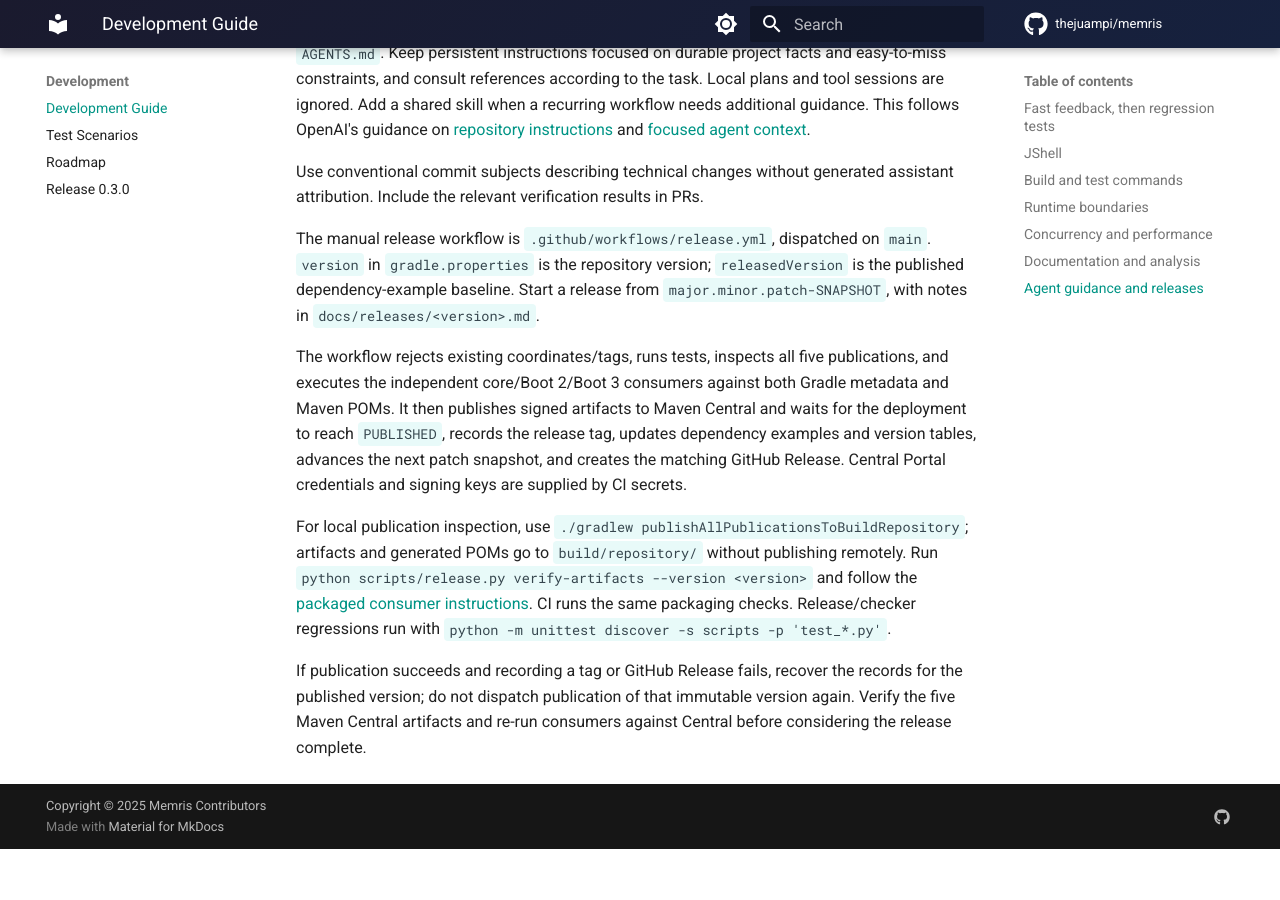
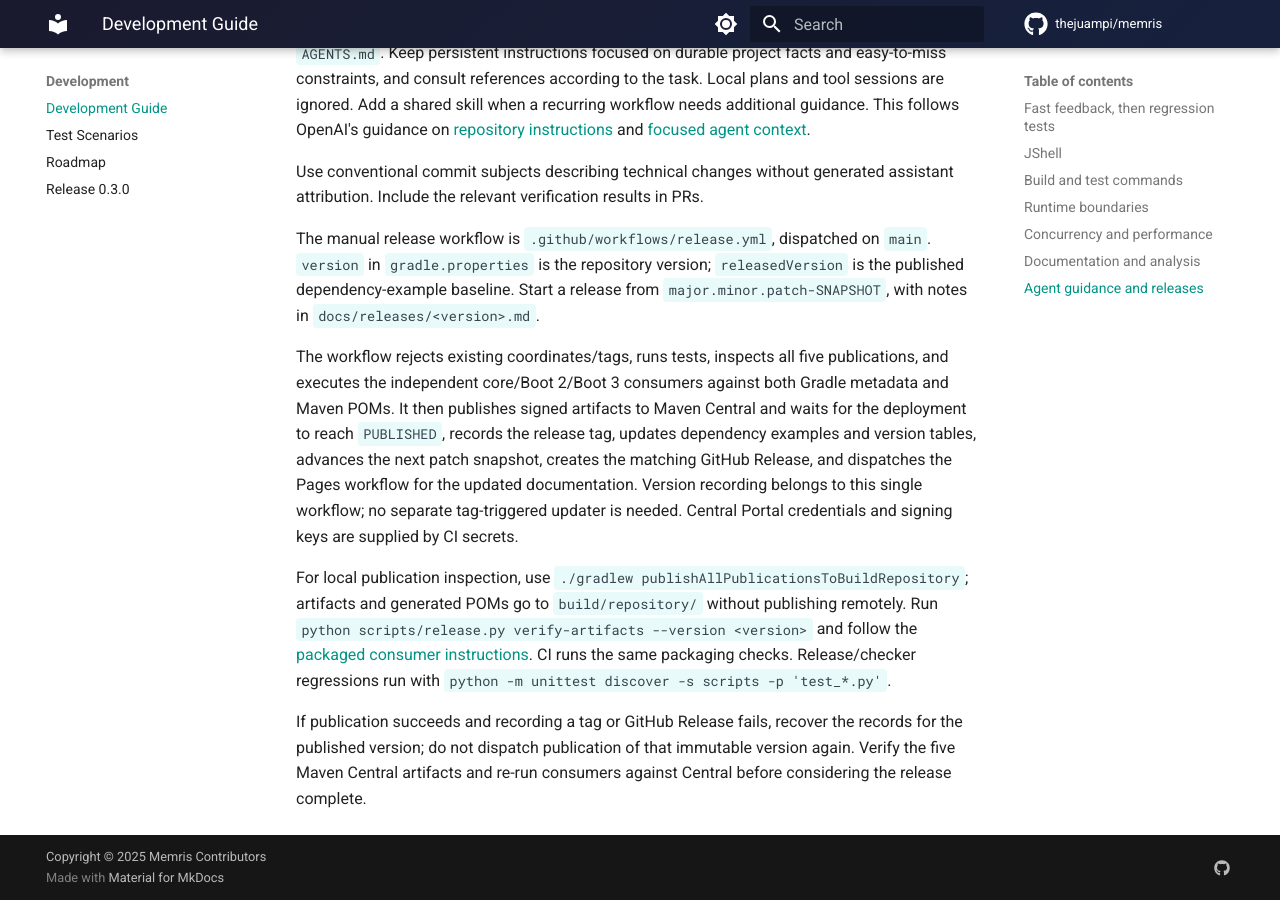
Before and after one commit to Thejuampi/memris, an MkDocs documentation site: the page built from docs/DEVELOPMENT.md, in a window 1280 px wide and 900 px high, scrolled down 4494 px. Built offline with MkDocs 1.6.1 and Material for MkDocs 9.7.7, drawn with Linux system fonts in a browser that asks for light colours; comment, search, counter and statistics services are not loaded; the version menu is left out; before the commit the page ends 5343 px from its top, so only the background shows below that.

Commit message:
release: consolidate version updates and refresh published docs

```diff
--- a/docs/DEVELOPMENT.md
+++ b/docs/DEVELOPMENT.md
@@ -207,7 +207,9 @@ publications, and executes the independent core/Boot 2/Boot 3 consumers against
 both Gradle metadata and Maven POMs. It then publishes signed artifacts to Maven
 Central and waits for the deployment to reach `PUBLISHED`, records the release
 tag, updates dependency examples and version tables,
-advances the next patch snapshot, and creates the matching GitHub Release.
+advances the next patch snapshot, creates the matching GitHub Release, and
+dispatches the Pages workflow for the updated documentation. Version recording
+belongs to this single workflow; no separate tag-triggered updater is needed.
 Central Portal credentials and signing keys are supplied by CI secrets.
 
 For local publication inspection, use
```
Also changed, not shown: 2 other files.
